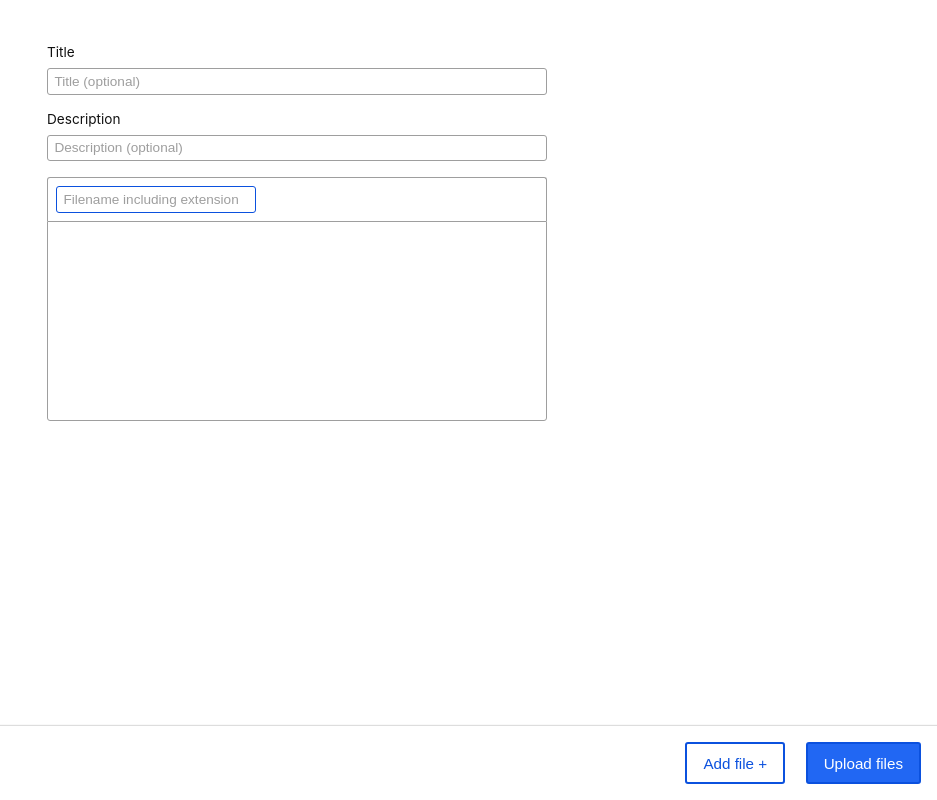
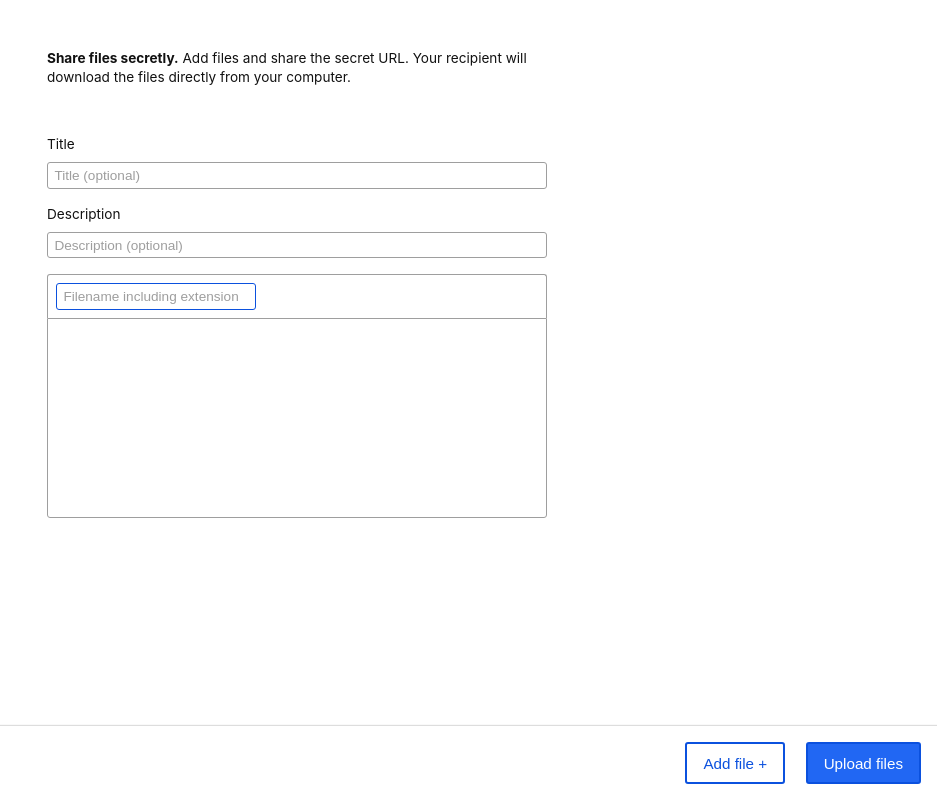
Before and after one commit to taravancil/paste-dat, a website: page index.html in a window 1280 px wide. Shown: the whole page, without its empty margins (343-1280 px from the left). Drawn offline with Linux system fonts and the light colour scheme.

Commit message:
Add help message

```diff
--- a/index.html
+++ b/index.html
@@ -8,6 +8,9 @@
   <body>
     <main>
       <p id="message"></p>
+      <p class="help">
+        <strong>Share files secretly.</strong> Add files and share the secret URL. Your recipient will download the files directly from your computer.
+      </p>
       <div class="files-info">
         <label for="title">Title</label>
         <input name="title" placeholder="Title (optional)" />
--- a/main.css
+++ b/main.css
@@ -1,5 +1,9 @@
 * {
   box-sizing: border-box;
+}
+
+html {
+  padding: 5px;
 }
 
 body {
@@ -9,10 +13,16 @@ body {
   font-family:BlinkMacSystemFont,'Helvetica Neue',sans-serif;
   color: #111;
   margin-bottom: 100px;
+  line-height: 1.4;
 }
 
 body a {
   color: #0b51de;
+}
+
+.help {
+  font-size: .85rem;
+  margin-bottom: 3rem;
 }
 
 .file-form {
```
